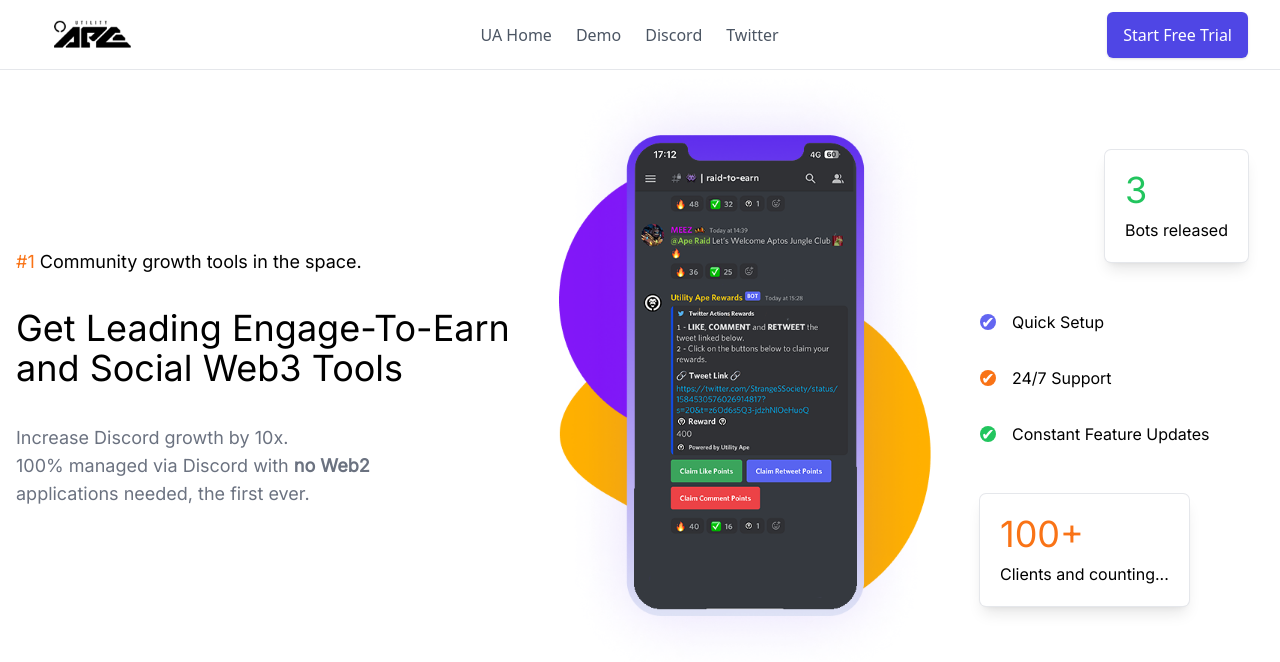
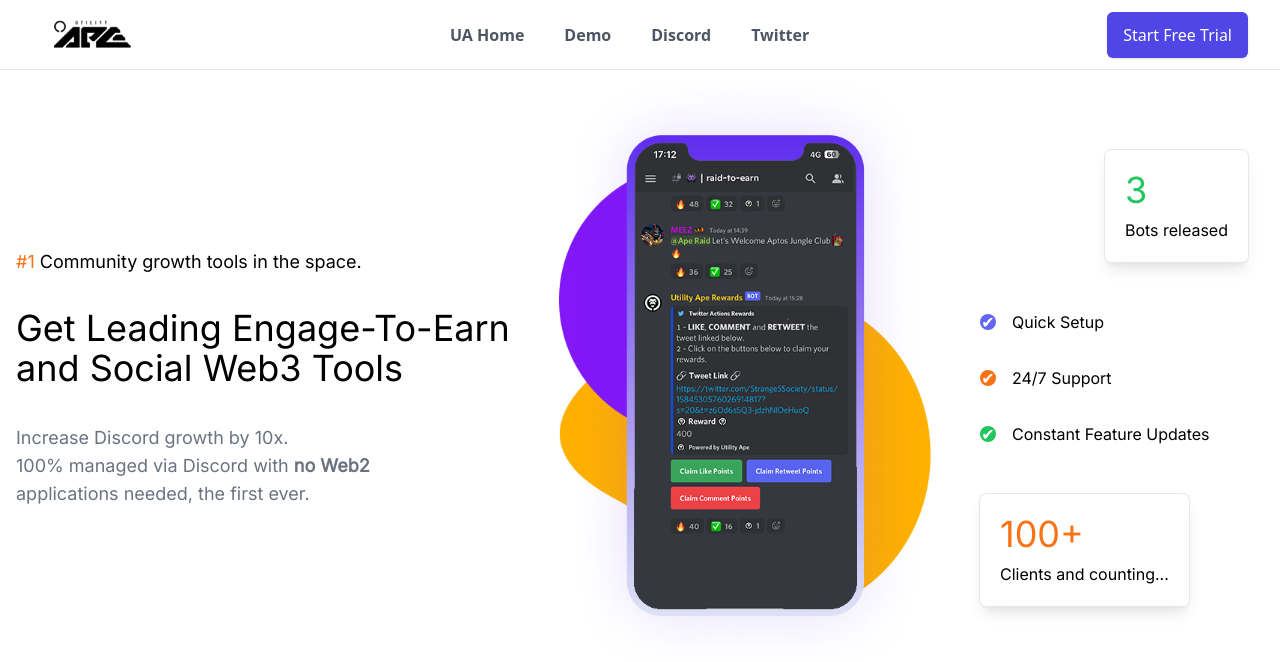
Before and after one commit to jhigger/ua-client-page, a Next.js app: page / in a window 1280 px wide. Shown: the top 662 px of the page. Built offline with nearby package versions, Linux system fonts and the light colour scheme.

Commit message:
navlinks style

```diff
--- a/src/components/Navbar.tsx
+++ b/src/components/Navbar.tsx
@@ -32,7 +32,7 @@
 							state ? "block" : "hidden"
 						}`}
 					>
-						<ul className="items-center justify-center space-y-8 md:flex md:space-x-6 md:space-y-0">
+						<ul className="items-center justify-center space-y-8 md:flex md:space-x-6 md:space-y-0 gap-4 font-semibold">
 							{navigation.map((item, idx) => {
 								return (
 									<li
```
